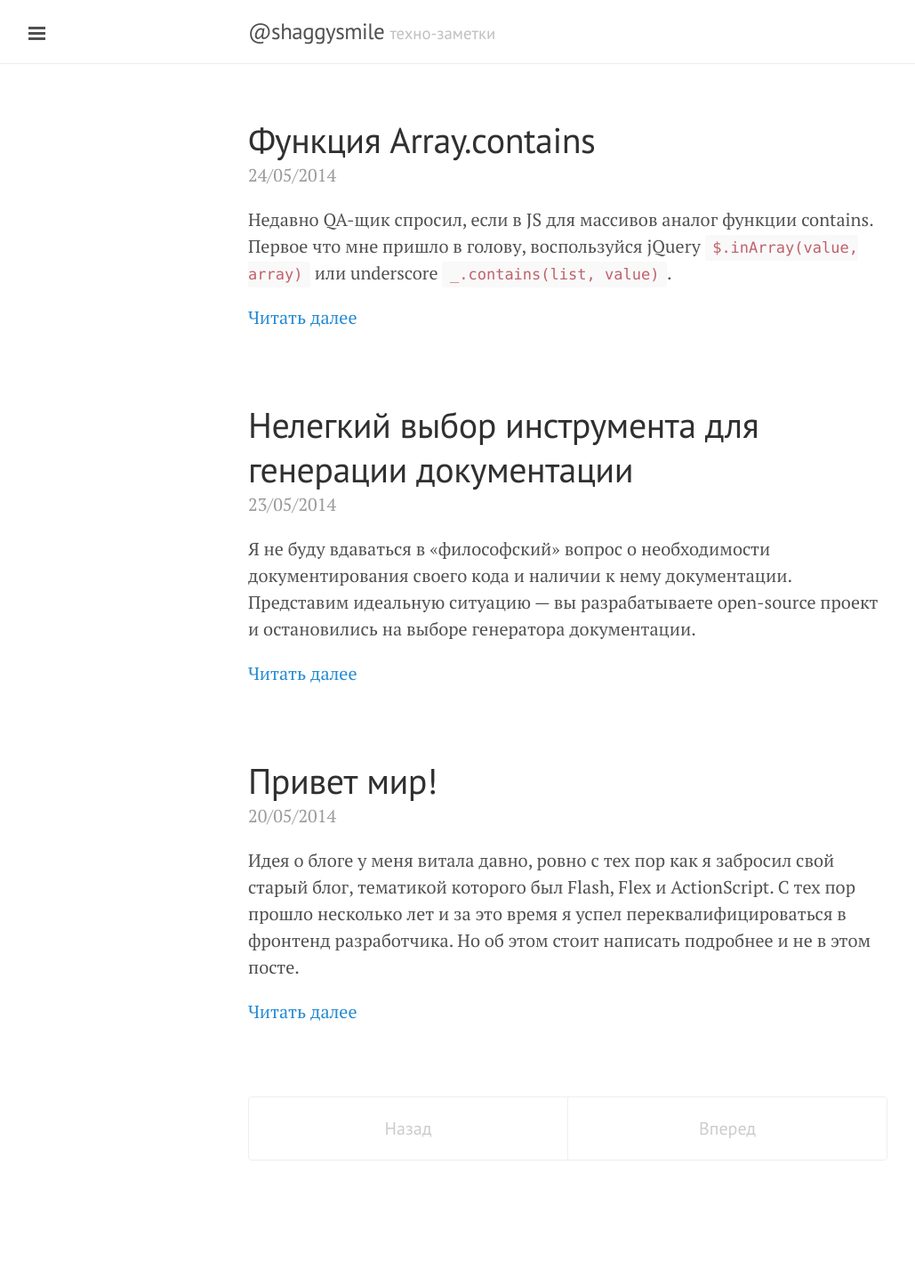
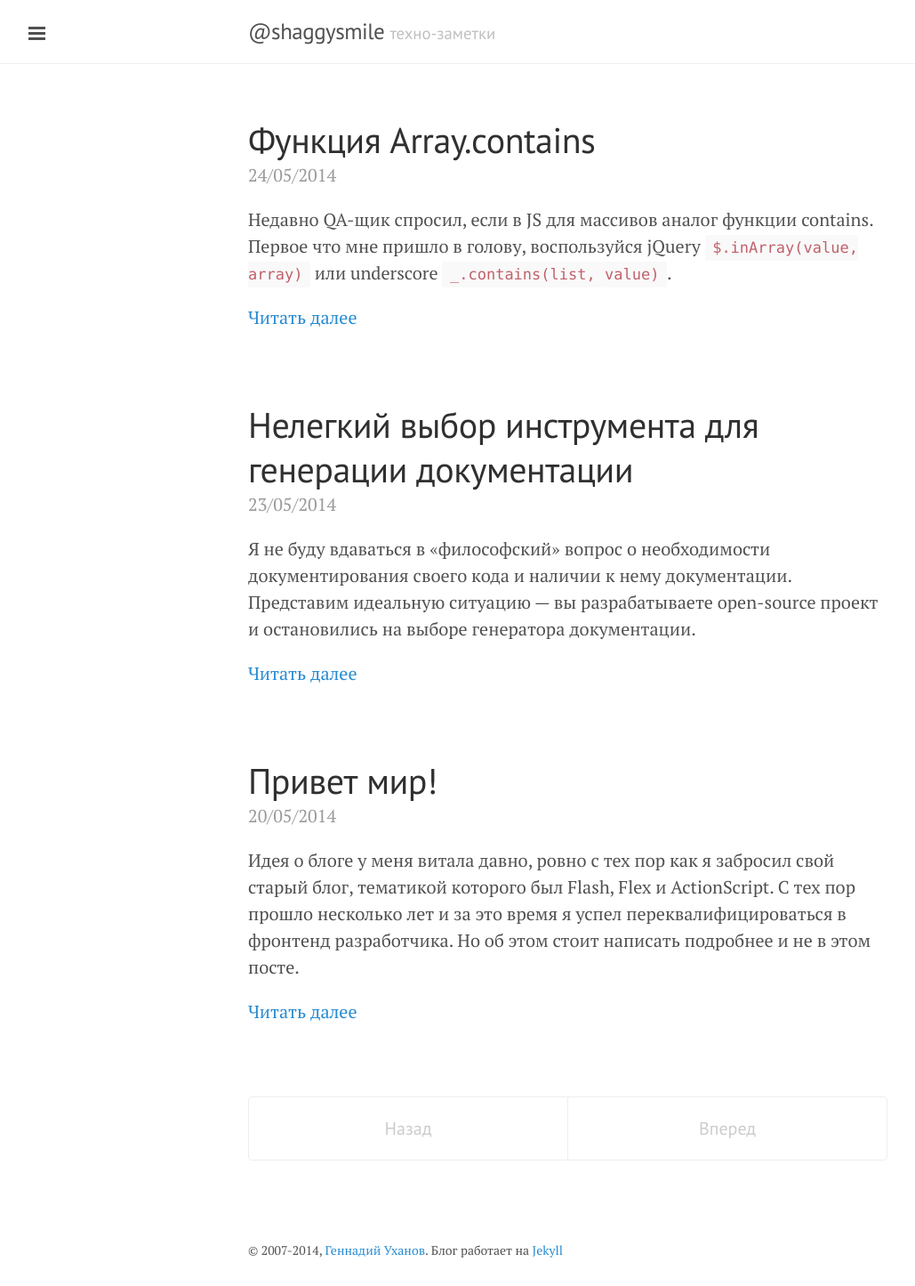
Before and after one commit to shaggysmile/shaggysmile.net, a Jekyll site: the page built from index.html, in a window 1280 px wide. Shown: the whole page at 89% size, without its empty margins (1-1030 px from the left). Built offline with Jekyll 4.4.1, drawn with Linux system fonts in a browser that asks for light colours; Markdown is read by kramdown in place of the engine named in the settings; the list of posts is cut into pages by our own code; before the commit the page ends 1364 px from its top, so only the background shows below that.

Commit message:
Add footer, and add new drafts

```diff
--- a/_layouts/default.html
+++ b/_layouts/default.html
@@ -13,6 +13,7 @@
     <div class="masthead">
         <div class="container">
             <label for="sidebar-checkbox" class="sidebar-toggle"></label>
+
             <h3 class="masthead-title">
                 <a href="/" title="Home">{{ site.title }}</a>
                 <small>{{ site.tagline }}</small>
@@ -22,13 +23,25 @@
     <div class="container content">
         {{ content }}
     </div>
+    <div class="container footer">
+        <p>
+            &copy; 2007-{{ site.time | date: '%Y' }}, <a href="/">Геннадий Уханов</a>.
+            Блог работает на <a href="http://jekyllrb.com">Jekyll</a></p>
+    </div>
 </div>
 <!-- ga -->
 <script>
-        (function(i,s,o,g,r,a,m){i['GoogleAnalyticsObject']=r;i[r]=i[r]||function(){
-            (i[r].q=i[r].q||[]).push(arguments)},i[r].l=1*new Date();a=s.createElement(o),
-                m=s.getElementsByTagName(o)[0];a.async=1;a.src=g;m.parentNode.insertBefore(a,m)
-        })(window,document,'script','//www.google-analytics.com/analytics.js','ga');
+    (function (i, s, o, g, r, a, m) {
+        i['GoogleAnalyticsObject'] = r;
+        i[r] = i[r] || function () {
+            (i[r].q = i[r].q || []).push(arguments)
+        }, i[r].l = 1 * new Date();
+        a = s.createElement(o),
+                m = s.getElementsByTagName(o)[0];
+        a.async = 1;
+        a.src = g;
+        m.parentNode.insertBefore(a, m)
+    })(window, document, 'script', '//www.google-analytics.com/analytics.js', 'ga');
 
     ga('create', 'UA-51154498-1', 'shaggysmile.net');
     ga('send', 'pageview');
--- a/assets/css/poole.css
+++ b/assets/css/poole.css
@@ -13,7 +13,6 @@
  * https://github.com/poole/poole.
  */
 
-
 /*
  * Contents
  *
@@ -27,7 +26,6 @@
  * Reverse layout
  * Themes
  */
-
 
 /*
  * Body resets
@@ -52,6 +50,7 @@ html {
     font-size: 16px;
     line-height: 1.5;
 }
+
 @media (min-width: 38rem) {
     html {
         font-size: 20px;
@@ -70,6 +69,7 @@ a {
     color: #268bd2;
     text-decoration: none;
 }
+
 /* `:focus` is linked to `:hover` for basic accessibility */
 a:hover,
 a:focus {
@@ -84,17 +84,21 @@ h1, h2, h3, h4, h5, h6 {
     color: #313131;
     text-rendering: optimizeLegibility;
 }
+
 h1 {
     font-size: 2rem;
 }
+
 h2 {
     margin-top: 1rem;
     font-size: 1.5rem;
 }
+
 h3 {
     margin-top: 1.5rem;
     font-size: 1.25rem;
 }
+
 h4, h5, h6 {
     margin-top: 1rem;
     font-size: 1rem;
@@ -110,7 +114,6 @@ strong {
     color: #303030;
 }
 
-
 /* Lists */
 ul, ol, dl {
     margin-top: 0;
@@ -120,6 +123,7 @@ ul, ol, dl {
 dt {
     font-weight: bold;
 }
+
 dd {
     margin-bottom: .5rem;
 }
@@ -139,6 +143,7 @@ abbr {
     color: #555;
     text-transform: uppercase;
 }
+
 abbr[title] {
     cursor: help;
     border-bottom: 1px dotted #e5e5e5;
@@ -149,6 +154,7 @@ code,
 pre {
     font-family: Consolas, Menlo, Monaco, "Courier New", monospace;
 }
+
 code {
     padding: .25em .5em;
     font-size: 85%;
@@ -156,6 +162,7 @@ code {
     background-color: #f9f9f9;
     border-radius: 3px;
 }
+
 pre {
     display: block;
     margin-top: 0;
@@ -169,16 +176,19 @@ pre {
     word-wrap: break-word;
     background-color: #f9f9f9;
 }
+
 pre code {
     padding: 0;
     font-size: 100%;
     color: inherit;
     background-color: transparent;
 }
+
 .highlight {
     margin-bottom: 1rem;
     border-radius: 4px;
 }
+
 .highlight pre {
     margin-bottom: 0;
 }
@@ -190,9 +200,11 @@ blockquote {
     color: #7a7a7a;
     border-left: .25rem solid #e5e5e5;
 }
+
 blockquote p:last-child {
     margin-bottom: 0;
 }
+
 @media (min-width: 30rem) {
     blockquote {
         padding-right: 5rem;
@@ -214,16 +226,17 @@ table {
     border: 1px solid #e5e5e5;
     border-collapse: collapse;
 }
+
 td,
 th {
     padding: .25rem .5rem;
     border: 1px solid #e5e5e5;
 }
+
 tbody tr:nth-child(odd) td,
 tbody tr:nth-child(odd) th {
     background-color: #f9f9f9;
 }
-
 
 /*
  * Custom type
@@ -235,7 +248,6 @@ tbody tr:nth-child(odd) th {
     font-size: 1.25rem;
     font-weight: 300;
 }
-
 
 /*
  * Messages
@@ -251,7 +263,6 @@ tbody tr:nth-child(odd) th {
     background-color: #f9f9f9;
 }
 
-
 /*
  * Container
  *
@@ -260,12 +271,11 @@ tbody tr:nth-child(odd) th {
 
 .container {
     max-width: 38rem;
-  padding-left:  1rem;
+    padding-left: 1rem;
     padding-right: 1rem;
-  margin-left:  auto;
+    margin-left: auto;
     margin-right: auto;
 }
-
 
 /*
  * Masthead
@@ -274,25 +284,27 @@ tbody tr:nth-child(odd) th {
  */
 
 .masthead {
-  padding-top:    1rem;
+    padding-top: 1rem;
     padding-bottom: 1rem;
     margin-bottom: 3rem;
 }
+
 .masthead-title {
     margin-top: 0;
     margin-bottom: 0;
     color: #505050;
 }
+
 .masthead-title a {
     color: #505050;
 }
+
 .masthead-title small {
     font-size: 75%;
     font-weight: 400;
     color: #c0c0c0;
     letter-spacing: 0;
 }
-
 
 /*
  * Posts and pages
@@ -312,6 +324,7 @@ tbody tr:nth-child(odd) th {
 .post-title a {
     color: #303030;
 }
+
 .page-title,
 .post-title {
     margin-top: 0;
@@ -331,25 +344,29 @@ tbody tr:nth-child(odd) th {
     padding-bottom: 2rem;
     border-top: 1px solid #eee;
 }
+
 .related-posts {
     padding-left: 0;
     list-style: none;
 }
+
 .related-posts h3 {
     margin-top: 0;
 }
+
 .related-posts li small {
     font-size: 75%;
     color: #999;
 }
+
 .related-posts li a:hover {
     color: #268bd2;
     text-decoration: none;
 }
+
 .related-posts li a:hover small {
     color: inherit;
 }
-
 
 /*
  * Pagination
@@ -373,6 +390,7 @@ tbody tr:nth-child(odd) th {
     padding: 1rem;
     border: 1px solid #eee;
 }
+
 .pagination-item:first-child {
     margin-bottom: -1px;
 }
@@ -386,18 +404,33 @@ a.pagination-item:hover {
     .pagination {
         margin: 3rem 0;
     }
+
     .pagination-item {
         float: left;
         width: 50%;
     }
+
     .pagination-item:first-child {
         margin-bottom: 0;
-    border-top-left-radius:    4px;
+        border-top-left-radius: 4px;
         border-bottom-left-radius: 4px;
     }
+
     .pagination-item:last-child {
         margin-left: -1px;
-    border-top-right-radius:    4px;
+        border-top-right-radius: 4px;
         border-bottom-right-radius: 4px;
     }
 }
+
+
+/*
+ * Footer
+ */
+
+.footer {
+    margin-top: 30px;
+    padding-top: 30px;
+    margin-bottom: 30px;
+    font-size: 70%;
+}
```
Also changed, not shown: _drafts/kendo-ui.md (+1 -1 lines). Lines whose indentation alone changed are shown as unchanged.
